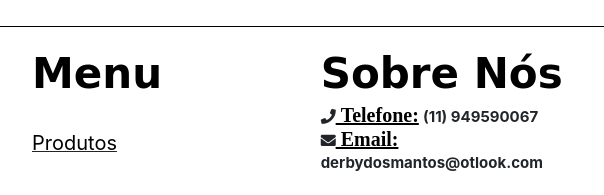
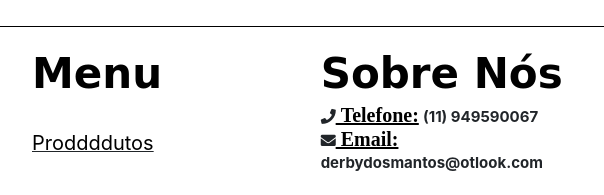
Before and after one commit to Guilhermeszz/derbydosmantos, a plain HTML site: page index.html in a window 1280 px wide. Shown: the part 2552-2747 px from the top of the page, 190-794 px from the left. Drawn offline with nearby package versions, Linux system fonts and the light colour scheme; files whose address does not match are found by name; a web font is replaced by a local one.

Commit message:
Update index.html

```diff
--- a/index.html
+++ b/index.html
@@ -167,7 +167,7 @@
     <div class="row justify-content-md-left">
         <div class="col-md-4">
             <b class="fconosco">Menu</b><br><br>
-            <u><a href="produto.html" target="_blank" class="itensmenu" >Produtos</a></u><br>
+            <u><a href="produto.html" target="_blank" class="itensmenu" >Proddddutos</a></u><br>
 
         </div>
 
```
